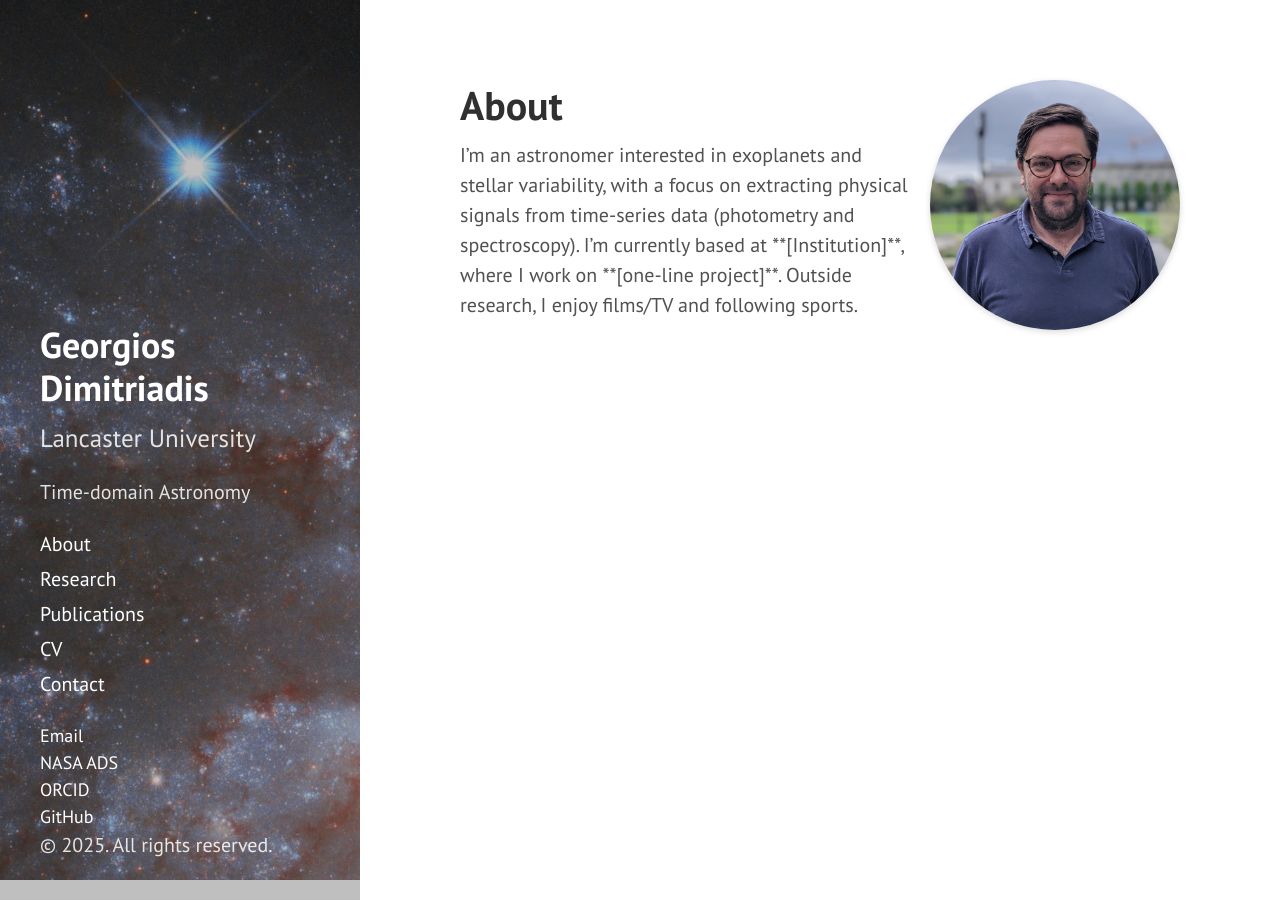
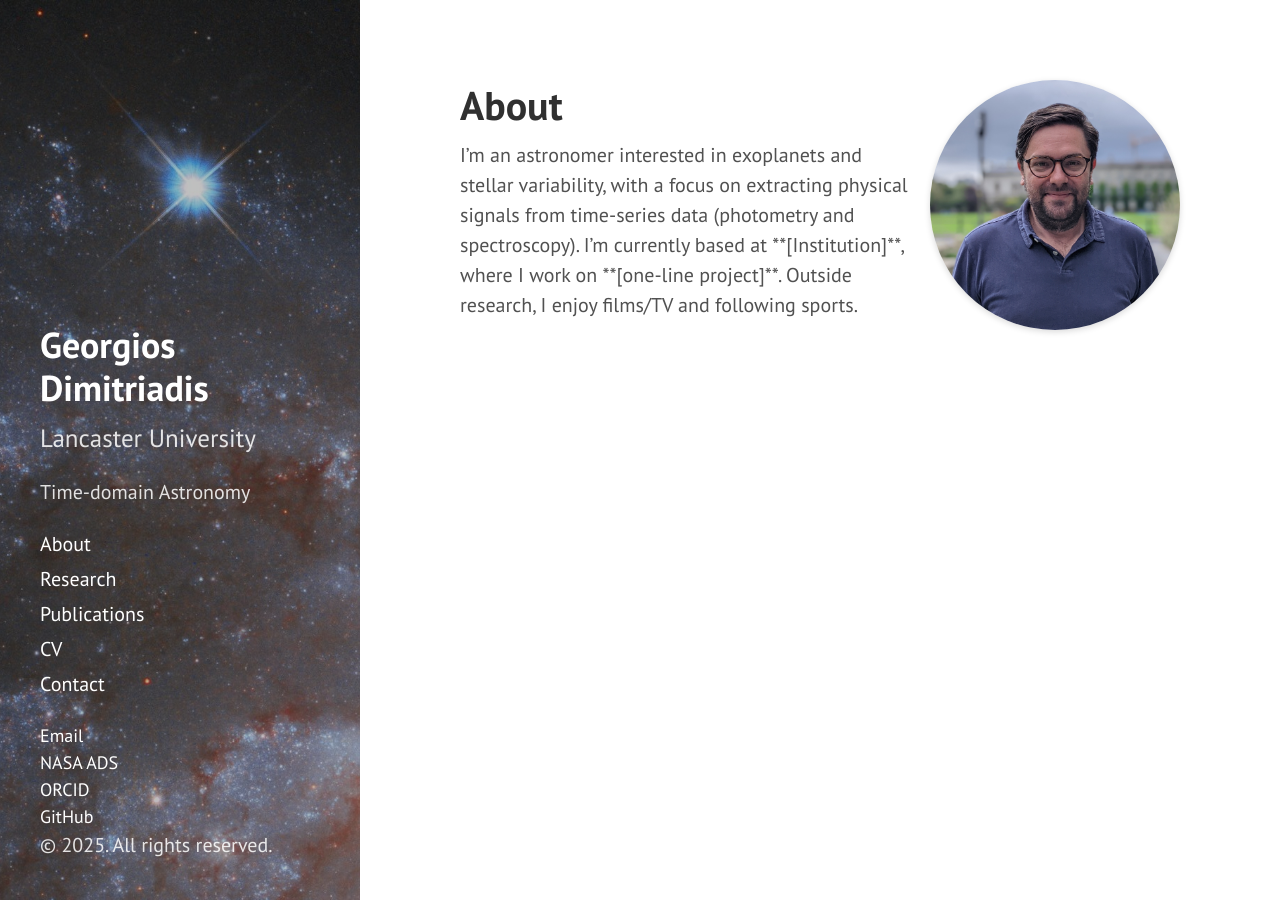
Before and after one commit to geodimitriadis/geodimitriadis.github.io, a Jekyll site: the page built from index.html, in a window 1280 px wide. Built offline with Jekyll 4.4.1, drawn with Linux system fonts in a browser that asks for light colours; the list of posts is cut into pages by our own code.

Commit message:
Update hyde.css

```diff
--- a/public/css/hyde.css
+++ b/public/css/hyde.css
@@ -70,7 +70,7 @@ html {
   overflow: hidden;
   background-image: url("../../assets/heic2018a_flip.jpg");
   background-size: cover;
-  background-position: center -20px;
+  background-position: center;
   background-repeat: no-repeat;
 }
 
```
